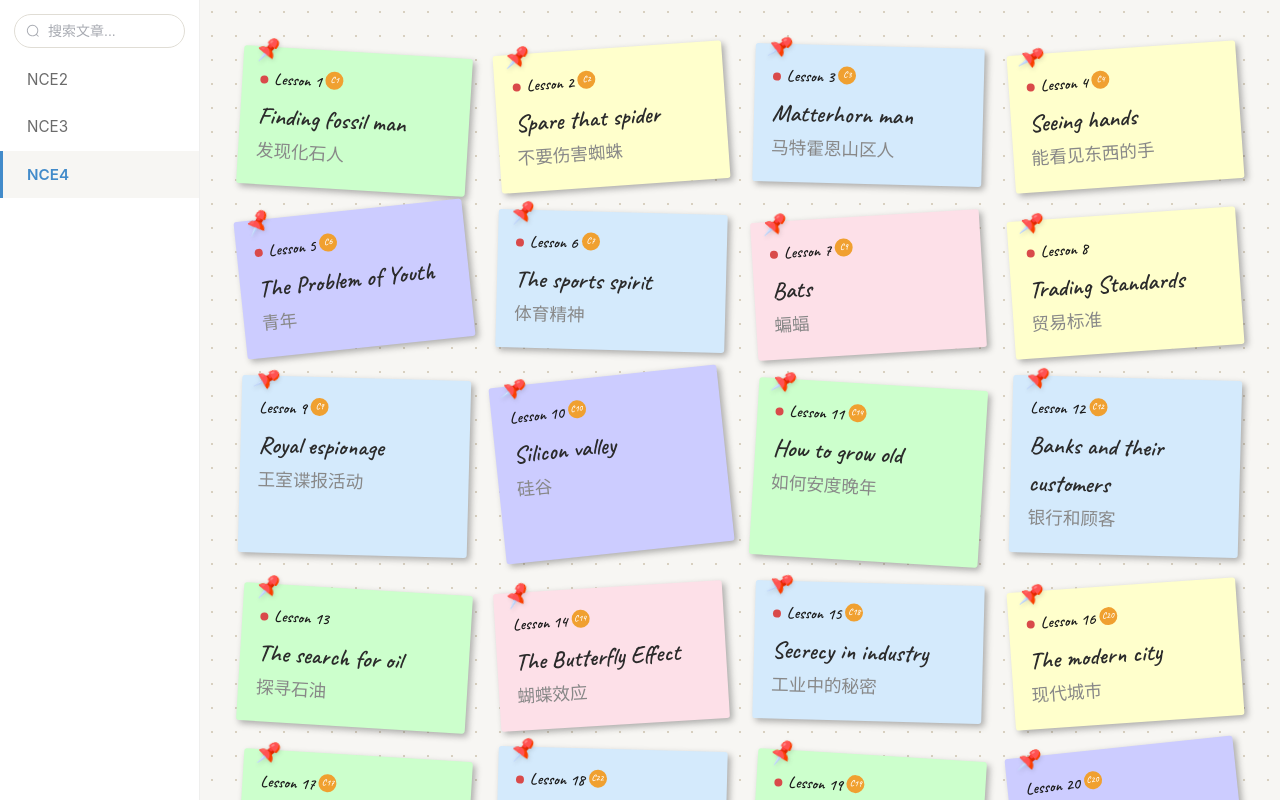
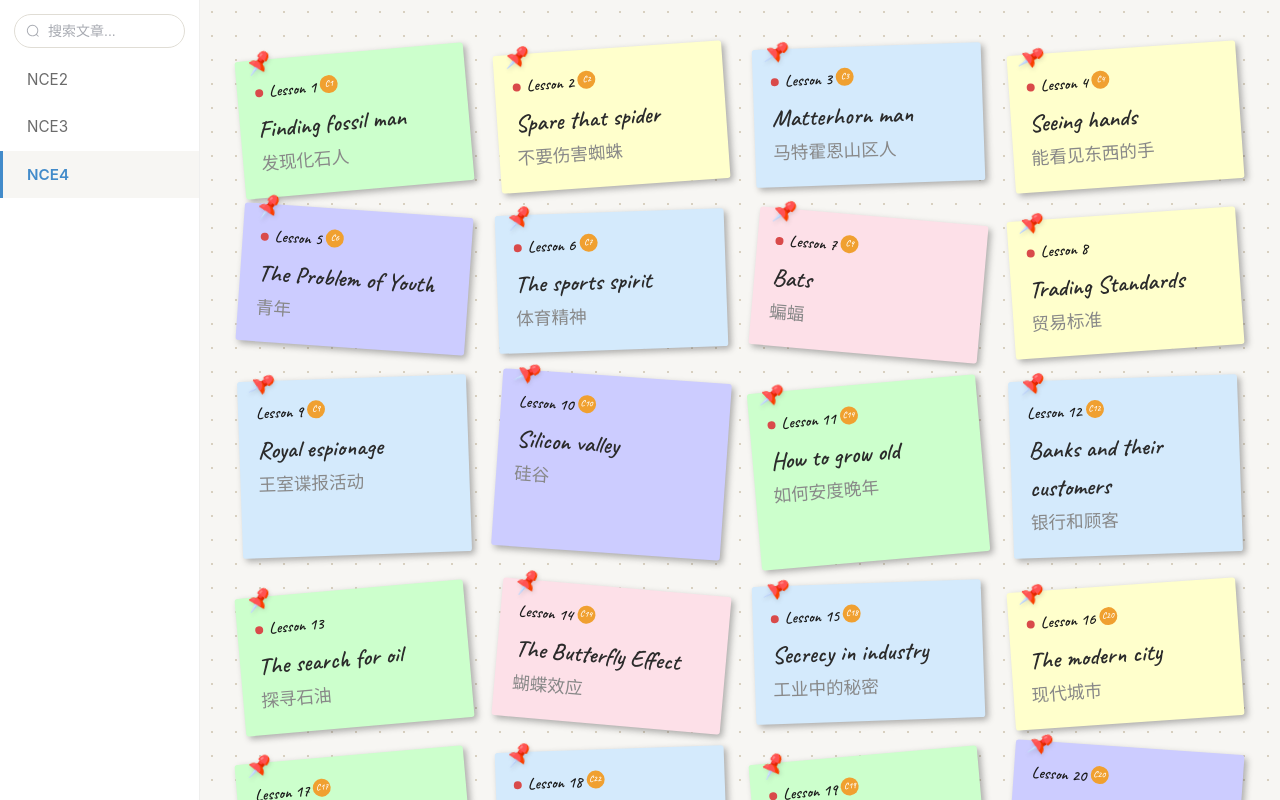
Before and after one commit to farisni/nce-proj, a Vue app: page / in a window 1280 px wide. Shown: the top 800 px of the page. Built offline with nearby package versions, Linux system fonts and the light colour scheme; a web font is replaced by a local one.

Commit message:
style: 调整卡片旋转角度为适中范围

```diff
--- a/src/views/Home.vue
+++ b/src/views/Home.vue
@@ -83,25 +83,25 @@ function tudingRotation(id: string) {
   // 交替配色 + 角度
   &:nth-child(2n+1) {
     background: #cfc;
-    transform: rotate(3.5deg);
+    transform: rotate(-5deg);
     top: 4px;
   }
 
   &:nth-child(5n) {
     background: #ccf;
-    transform: rotate(-6deg);
+    transform: rotate(4deg);
     top: -4px;
   }
 
   &:nth-child(3n) {
     background: #d4eafc;
-    transform: rotate(1.5deg);
+    transform: rotate(-2deg);
     top: -2px;
   }
 
   &:nth-child(7n) {
     background: #fde0e8;
-    transform: rotate(-3.5deg);
+    transform: rotate(5deg);
     top: 2px;
   }
 
```
